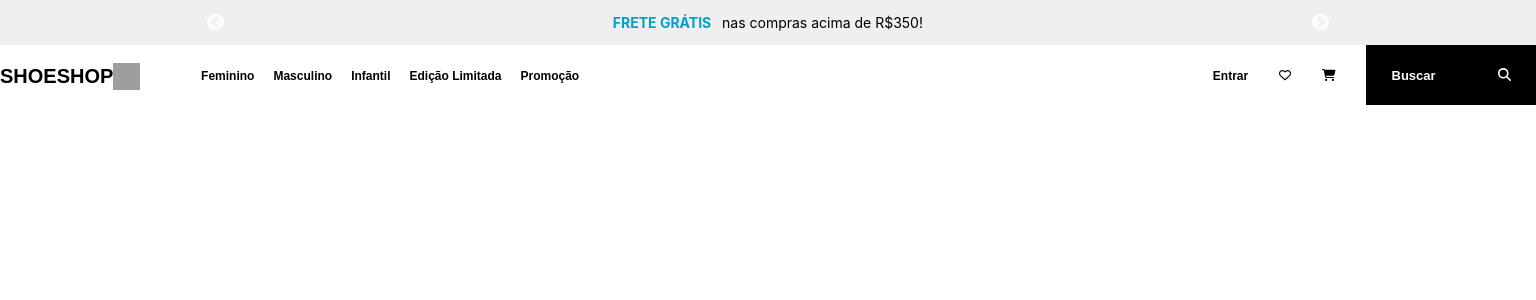
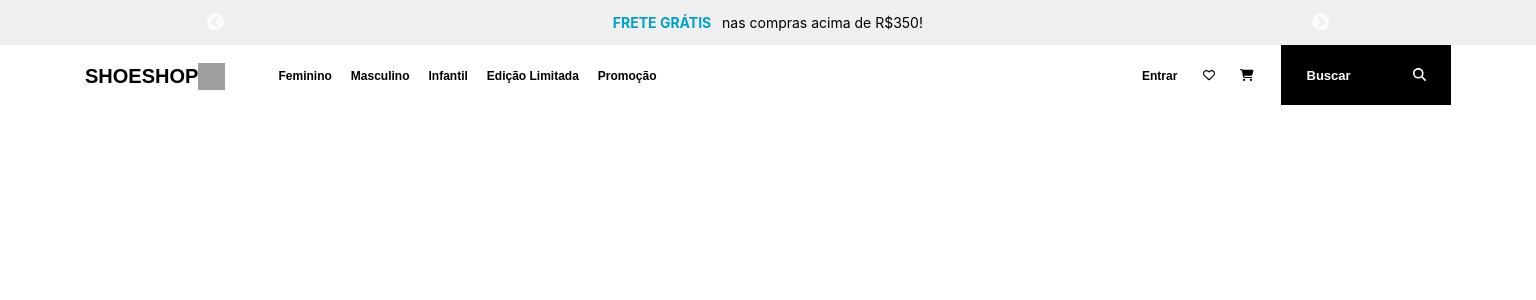
Before and after one commit to ArthurAndradee/Shoe-Store, a React (Create React App) app: page / in a window 1536 px wide. Shown: the top 300 px of the page. Built offline with nearby package versions, Linux system fonts and the light colour scheme; grey boxes are pictures that could not be loaded; a web font is replaced by a local one.

Commit message:
Fix: Centrilized header

```diff
--- a/src/Headers/MainHeader/app.css
+++ b/src/Headers/MainHeader/app.css
@@ -1,6 +1,7 @@
 @import url('https://fonts.googleapis.com/css2?family=Metrophobic&display=swap');
 
 .app {
+
     display: flex;
     flex-direction: column;
 }
@@ -59,7 +60,6 @@ nav, .logoBox, .navTitleBox, .userOptions,.searchBar, .offersCarousel {
 .logoBox img {
     height: 27px;
     width: 27px;
-
 
     margin-bottom: 10px;
 }
@@ -123,11 +123,18 @@ nav, .logoBox, .navTitleBox, .userOptions,.searchBar, .offersCarousel {
     margin-right: 15%;
 }
 
+@media only screen and (min-width: 1366px) {
+  nav {
+    width: 1366px;
+    margin: auto;
+  }
+}
+
 @media only screen and (max-width: 800px) {
-    .navTitleBox {
-      display: none;
-    }
+  .navTitleBox {
+    display: none;
   }
+}
 
 @media only screen and (max-width: 400px) {
   .userOptions{
```
Also changed, not shown: 1 other file (tests, documents, lock files or other folders).
